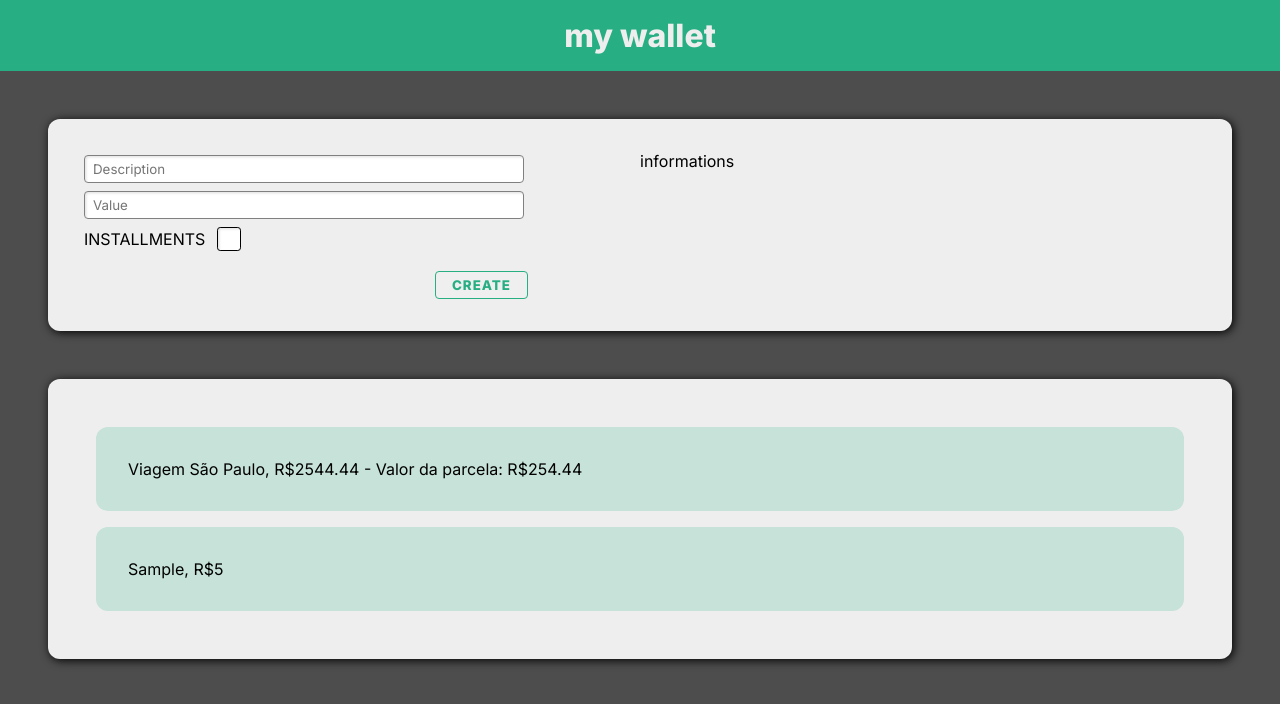
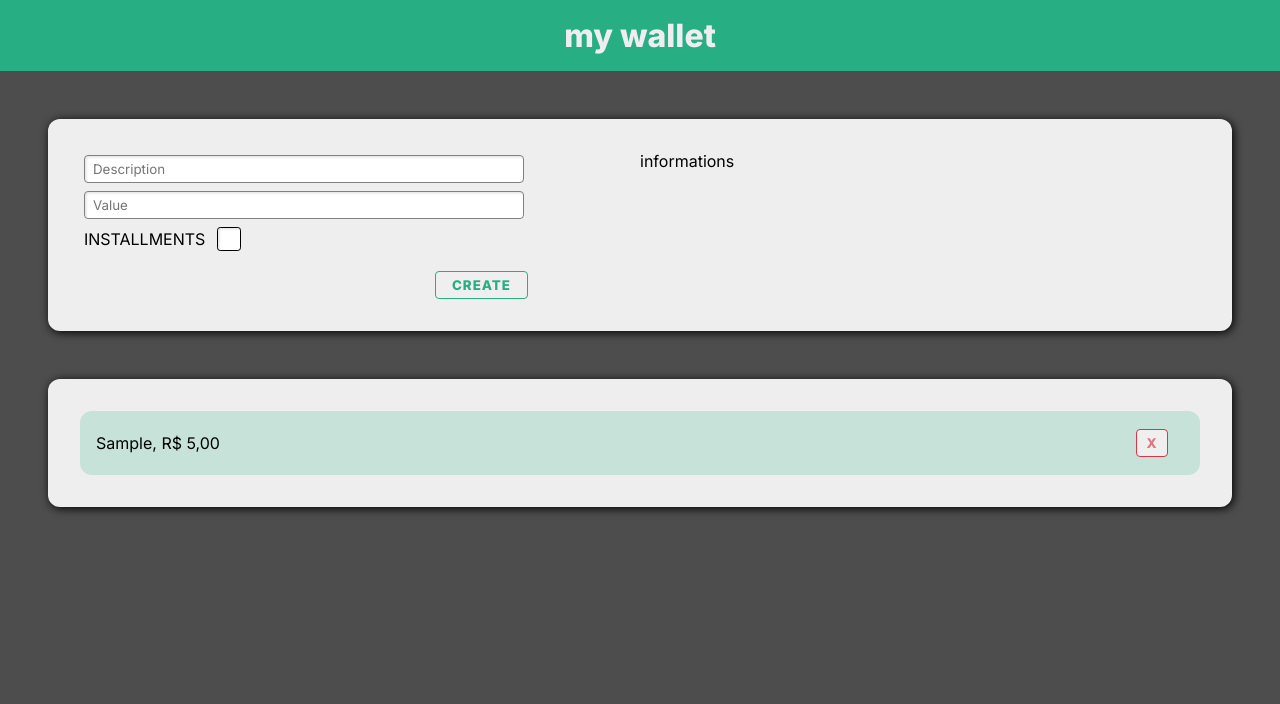
Before and after one commit to gustavogomesn/my_wallet, a React (Vite) app: page / in a window 1280 px wide. Both pictures are taken after typing "Sample", "5" into the empty fields and a click on the button "CREATE". Shown: the top 704 px of the page. Built offline with nearby package versions, Linux system fonts and the light colour scheme.

Commit message:
Change value of expenses to NumberFormat add button to delete expenses

```diff
--- a/src/App.jsx
+++ b/src/App.jsx
@@ -15,7 +15,7 @@ function App() {
 
       <NewExpenseForm db={db} setDb={setDb}/>
 
-      <ListOfExpenses db={db}/>
+      <ListOfExpenses db={db} setDb={setDb}/>
 
     </>
   )
--- a/src/assets/database/db.js
+++ b/src/assets/database/db.js
@@ -1,14 +1,4 @@
 const expenses = [
-    {
-        id: 1,
-        date: 1697242872926,
-        description: "Viagem São Paulo",
-        totalValue: 2544.44,
-        hasInstallment: true,
-        numberOfInstallments: 10,
-        installmentValue: 254.44
-
-    }
 ]
 
 export default expenses
--- a/src/components/ListOfExpenses/index.jsx
+++ b/src/components/ListOfExpenses/index.jsx
@@ -1,14 +1,46 @@
 import React from 'react'
 import './style.css'
 
-function ListOfExpenses({ db }) {
-    return (
-        <ul>
-            {db.map(expense => {
-                return <li key={expense.id}>{expense.description}, R${expense.totalValue} {expense.hasInstallment ? "- Valor da parcela:  R$" + expense.installmentValue : ""}</li>
-            })}
-        </ul>
-    )
+
+function ListOfExpenses({ db, setDb }) {
+
+
+
+    const handleDeleteTaskClick = e => {
+        const idToDelete = e.target.parentNode.id
+        const updatedDb = db.filter(exp => {
+            if(exp.id != idToDelete){
+                return exp
+            }
+        })
+
+        setDb(updatedDb)
+    }
+
+    let brl = new Intl.NumberFormat('pt-BR', {
+        style: 'currency',
+        currency: 'BRL'
+    })
+
+    if(db.length == 0){
+        return <p className='no-expenses-message'>You don't have any expenses yet. Try add one!</p>
+    }else{
+        return (
+
+
+            <ul>
+                {
+                db.map(expense => {
+                    return <li key={expense.id} id={expense.id}>
+                        <span>
+                            {expense.description}, {brl.format(expense.totalValue)} {expense.hasInstallment ? "- Valor da parcela:  " + brl.format(expense.installmentValue) : ""}
+                        </span>
+                        <button className='delete-expense-button' onClick={handleDeleteTaskClick}>X</button>
+                    </li>
+                })}
+            </ul>
+        )
+    }
 }
 
 export default ListOfExpenses
--- a/src/components/ListOfExpenses/style.css
+++ b/src/components/ListOfExpenses/style.css
@@ -1,15 +1,48 @@
-ul{
+.no-expenses-message{
+    text-align: center;
+    color: #eee;
+    font-size: 1rem;
+}
+
+ul {
     background-color: #eee;
     margin: 3rem;
     padding: 2rem;
     box-shadow: 0.1rem 0.1rem 10px #000;
     border-radius: 0.75rem;
+    display: flex;
+    flex-direction: column;
+    gap: 1rem;
 }
 
-li{
+li {
     list-style: none;
     background-color: #27ae8333;
-    margin: 1rem;
-    padding: 2rem;
+    padding: 0 1rem;
+    height: 4rem;
     border-radius: 0.75rem;
+    display: flex;
+    flex-direction: row;
+    align-items: center;
+    justify-content: center;
 }
+
+.delete-expense-button{
+    display: block;
+    height: 1.75rem;
+    width: 2rem;
+    margin-left: auto;
+    margin-right: 1rem;
+    border: 0.1rem solid #dc3546;
+    border-radius: 0.25rem;
+    color: #dc3546a4;
+    transition: 120ms background-color ease-in;
+    font-weight: bold;
+    letter-spacing: 1px;
+
+}
+
+.delete-expense-button:hover{
+background-color: #dc3545;
+color: #eee;
+}
--- a/src/components/NewExpenseForm/index.jsx
+++ b/src/components/NewExpenseForm/index.jsx
@@ -63,7 +63,7 @@ function NewExpenseForm({ db, setDb }) {
                     </label>
                     : <></>
                 }
-                <button onClick={handleClick}>Create</button>
+                <button className='create-expense-button' onClick={handleClick}>Create</button>
             </div>
             <div className='new-expense-box'>informations</div>
         </form>
--- a/src/components/NewExpenseForm/style.css
+++ b/src/components/NewExpenseForm/style.css
@@ -72,7 +72,7 @@ input[type="checkbox"]:checked:before{
     transform: scale(1);
 }
 
-button {
+.create-expense-button {
     text-transform: uppercase;
     display: block;
     height: 1.75rem;
@@ -86,7 +86,7 @@ button {
     letter-spacing: 1px;
 }
 
-button:hover{
+.create-expense-button:hover{
     background-color: #27ae83;
     color: #eee;
 }
```
